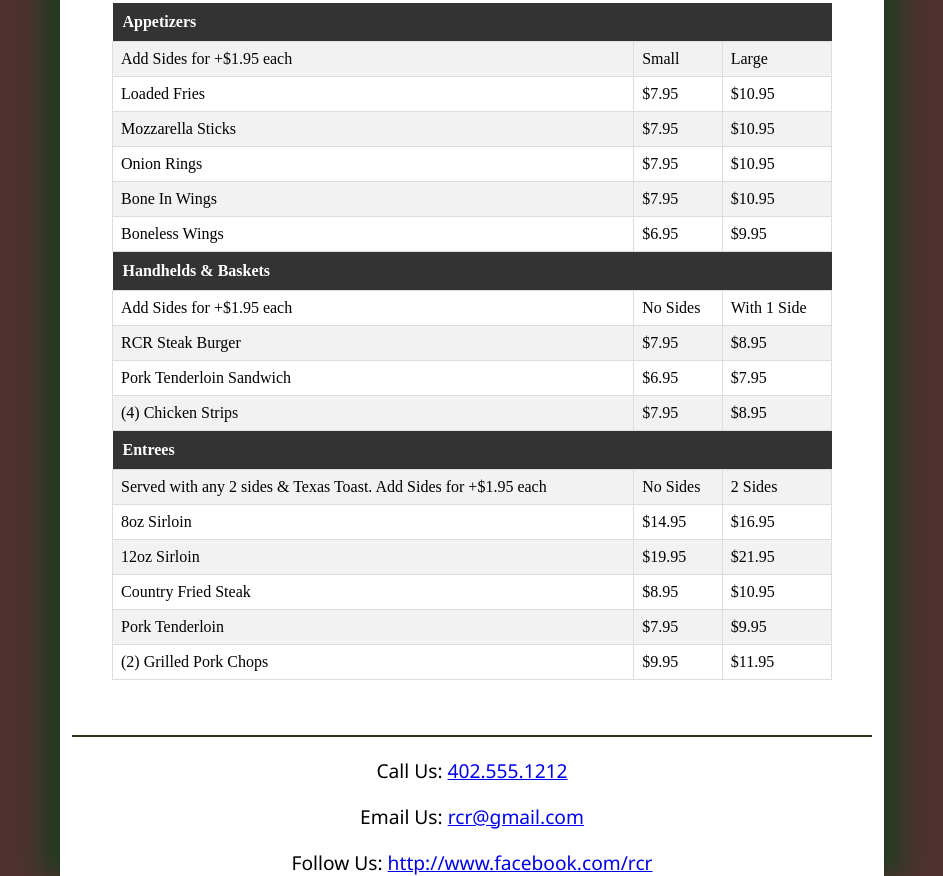
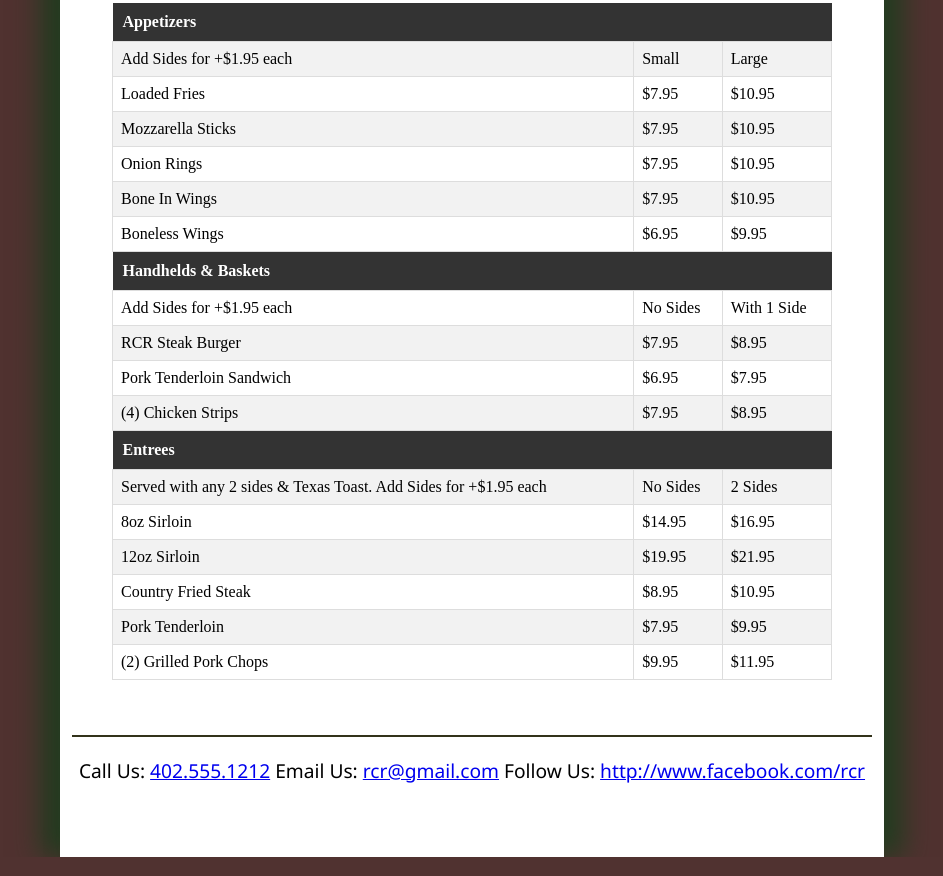
Before and after one commit to bc20412/410test, a plain HTML site: page menu.html in a window 1280 px wide. Shown: the part 513-1389 px from the top of the page, without its empty margins (168-1111 px from the left). Drawn offline with Linux system fonts and the light colour scheme.

Commit message:
Add files via upload

```diff
--- a/menu.html
+++ b/menu.html
@@ -27,7 +27,9 @@ fictional.
  <div class="container">
 <!-- The header is where your logo and navigation is created, replace the image and the links with your project images and links  -->
   <header>
-	<img src="rcr_banner.jpg" alt="RCR Banner" />
+	<a href="index.html">
+        <img src="rcr_banner.jpg" alt="RCR Banner" />
+    </a>
 	<nav>
     <ul>
         <li><a class="nav-button" href="index.html">Home</a></li>
@@ -144,10 +146,11 @@ fictional.
    </div>
     <!-- The footer section below contains contact information, links and social medial link images -->
 
-  <footer>
-    <p>Call Us: <a href="tel:+14025551212">402.555.1212</a></p>
-    <p>Email Us: <a href="mailto:rcr@gmail.com">rcr@gmail.com</a></p>
-    <p>Follow Us: <a href="http://www.facebook.com/rcr" target="_blank">http://www.facebook.com/rcr</a></p>
+ <footer>
+    <p>Call Us: <a href="tel:+14025551212">402.555.1212</a>
+    Email Us: <a href="mailto:rcr@gmail.com">rcr@gmail.com</a>
+    Follow Us: <a href="http://www.facebook.com/rcr" target="_blank">http://www.facebook.com/rcr</a></p>
+	<br></br>
 </footer>
 
 </body>
```
Also changed, not shown: hours.html (+7 -5 lines), index.html (+8 -7 lines), orderonline.html (+6 -4 lines).
